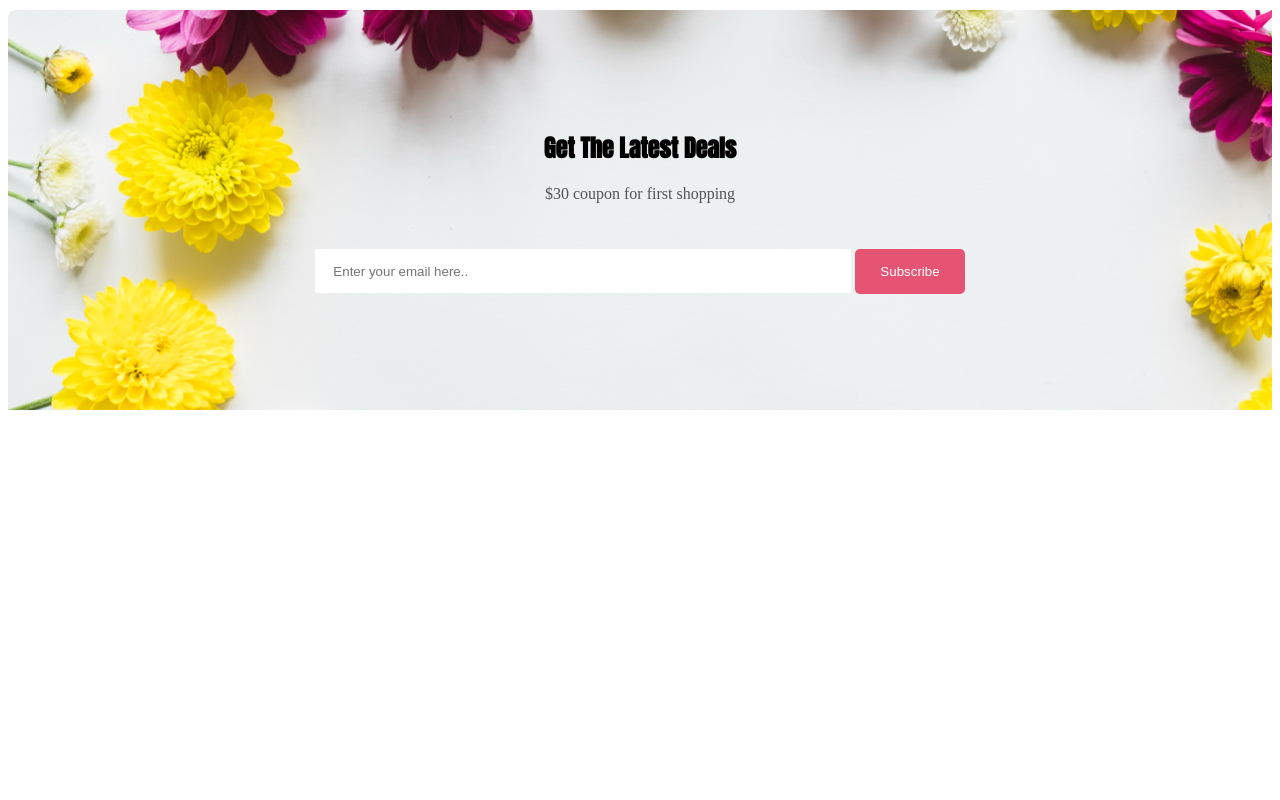
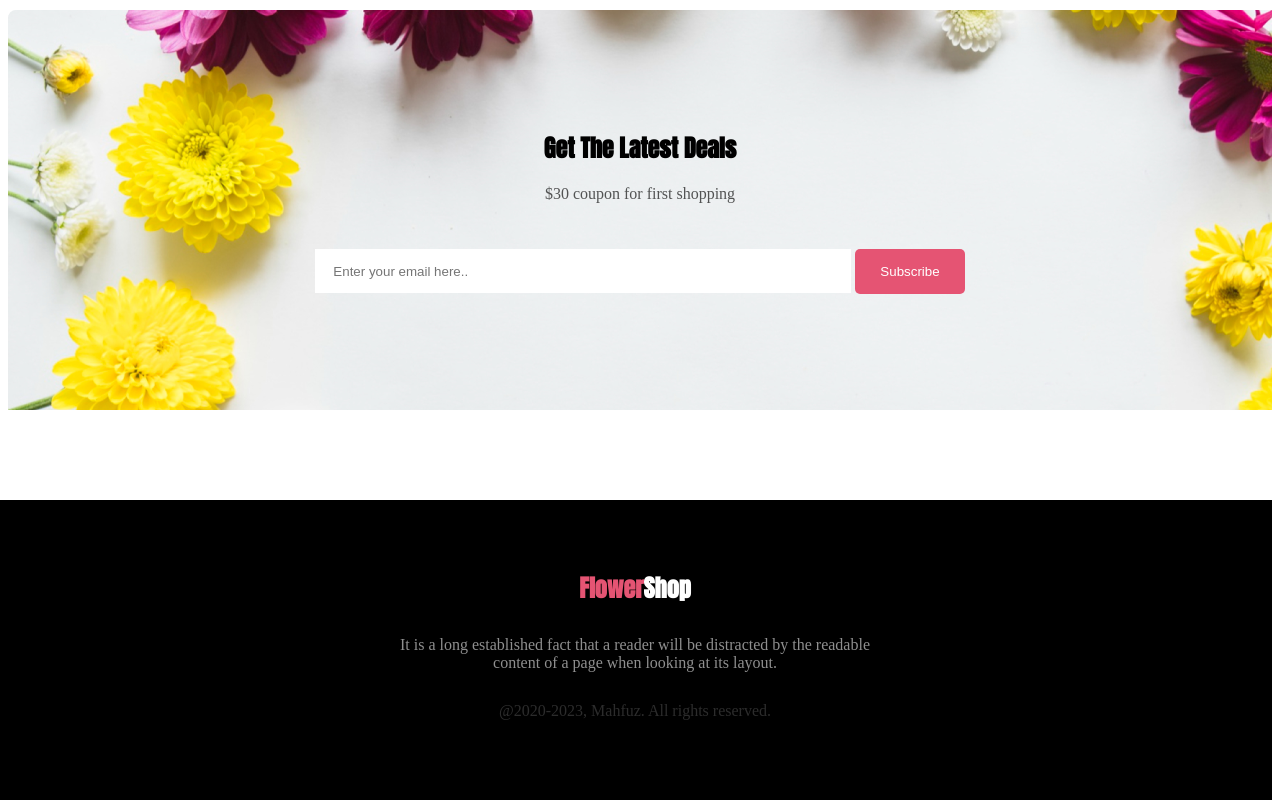
Before and after one commit to mahfuzparvez/Assignment-Flower-Shop, a plain HTML site: page index.html in a window 1280 px wide. Shown: the part 2539-3339 px from the top of the page. Before the commit the page ends 3029 px from the top, so only its background shows below. Drawn offline with Linux system fonts and the light colour scheme.

Commit message:
Footer section added

```diff
--- a/Style/style.css
+++ b/Style/style.css
@@ -138,3 +138,14 @@
     text-align: center;
     padding-top: 100px;
 }
+/* Footer style */
+#footer{
+    text-align: center;
+    margin-top: 90px;
+    margin-bottom: -10px;
+    margin-left: -10px;
+    height: 250px;
+    background-color: black;
+    color: white;
+    padding-top: 50px;
+}
--- a/index.html
+++ b/index.html
@@ -102,14 +102,14 @@
                </span>
             </div>
         </section>
-        <br>
-        <br>
-        <br>
-        <br>
     </main>
     <!-- footer part -->
-    <footer>
-
+    <footer id="footer">
+        <div>
+            <h2 class="googlefont"><Span style="color: #E55473;">Flower</Span><span style="color: white;">Shop</span></h2>
+            <p style="color: #ffffff8f; margin-top: 30px;">It is a long established fact that a reader will be distracted by the readable<br> content of a page when looking at its layout.</p>
+            <p style="color: #ffffff2c; margin-top: 30px;">@2020-2023, Mahfuz. All rights reserved. </p>
+        </div>
     </footer>
 </body>
 </html>
```
